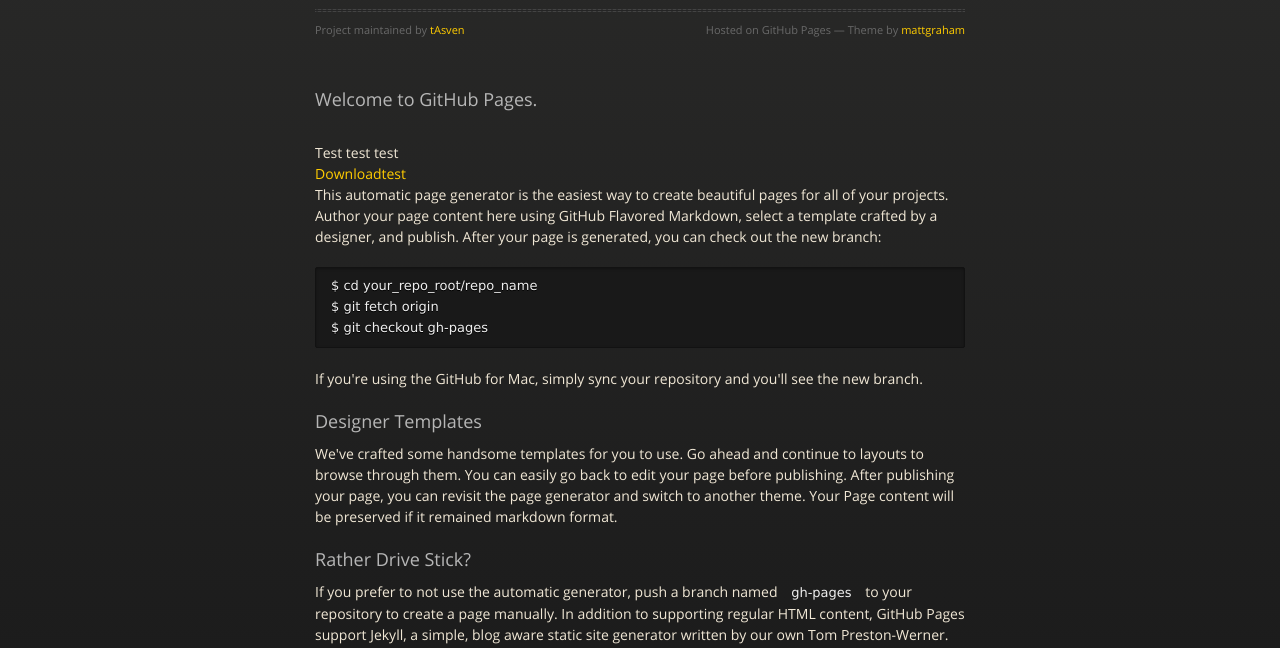
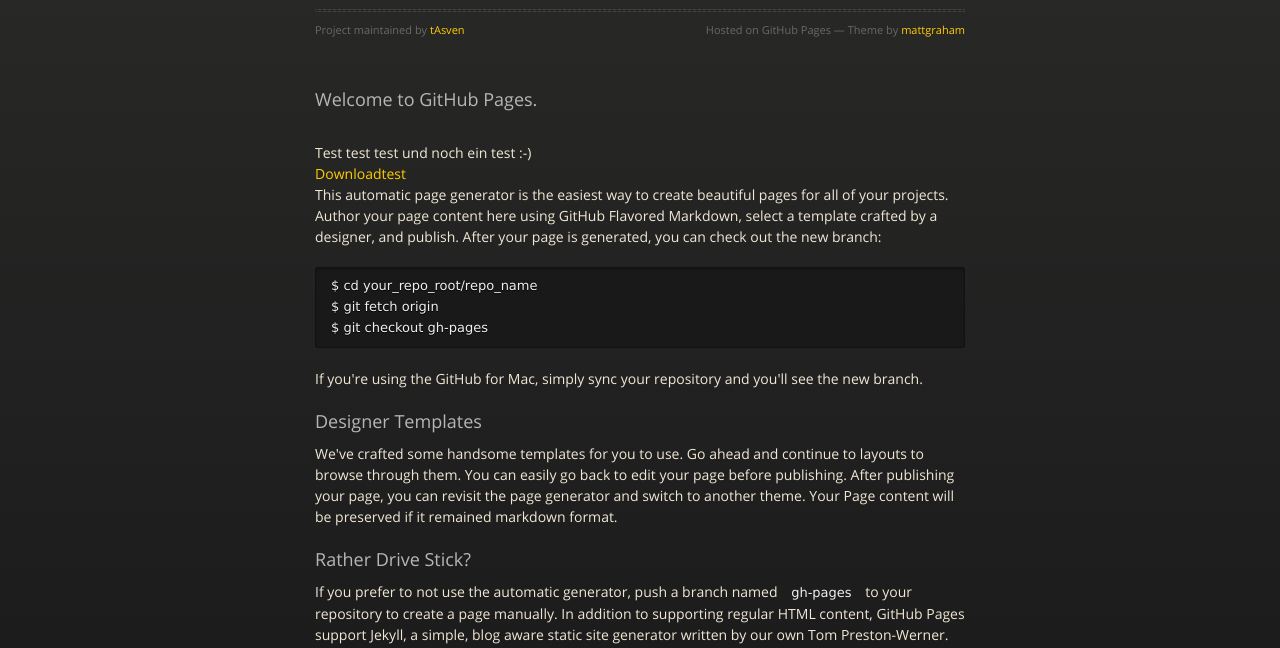
Before and after one commit to tAsven/tAsven.github.io, a plain HTML site: page index.html in a window 1280 px wide. Shown: the part 147-795 px from the top of the page. Drawn offline with nearby package versions, Linux system fonts and the light colour scheme.

Commit message:
Update index.html

```diff
--- a/index.html
+++ b/index.html
@@ -39,7 +39,7 @@
 <a name="welcome-to-github-pages" class="anchor" href="#welcome-to-github-pages"><span class="octicon octicon-link"></span></a>Welcome to GitHub Pages.</h3>
 
 <br>
-Test test test
+Test test test und noch ein test :-)
 <br>
 <a href="bin/test.exe">Downloadtest</a>
 <br>
```
